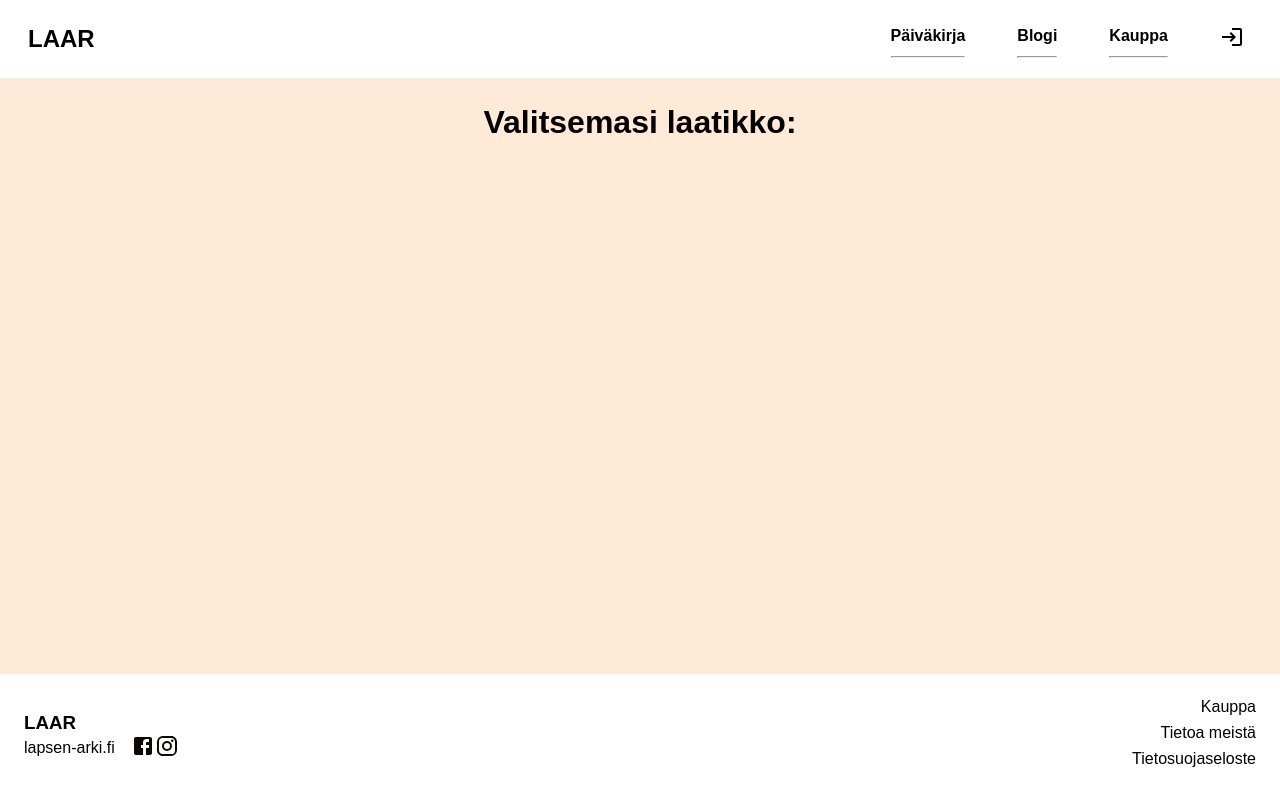
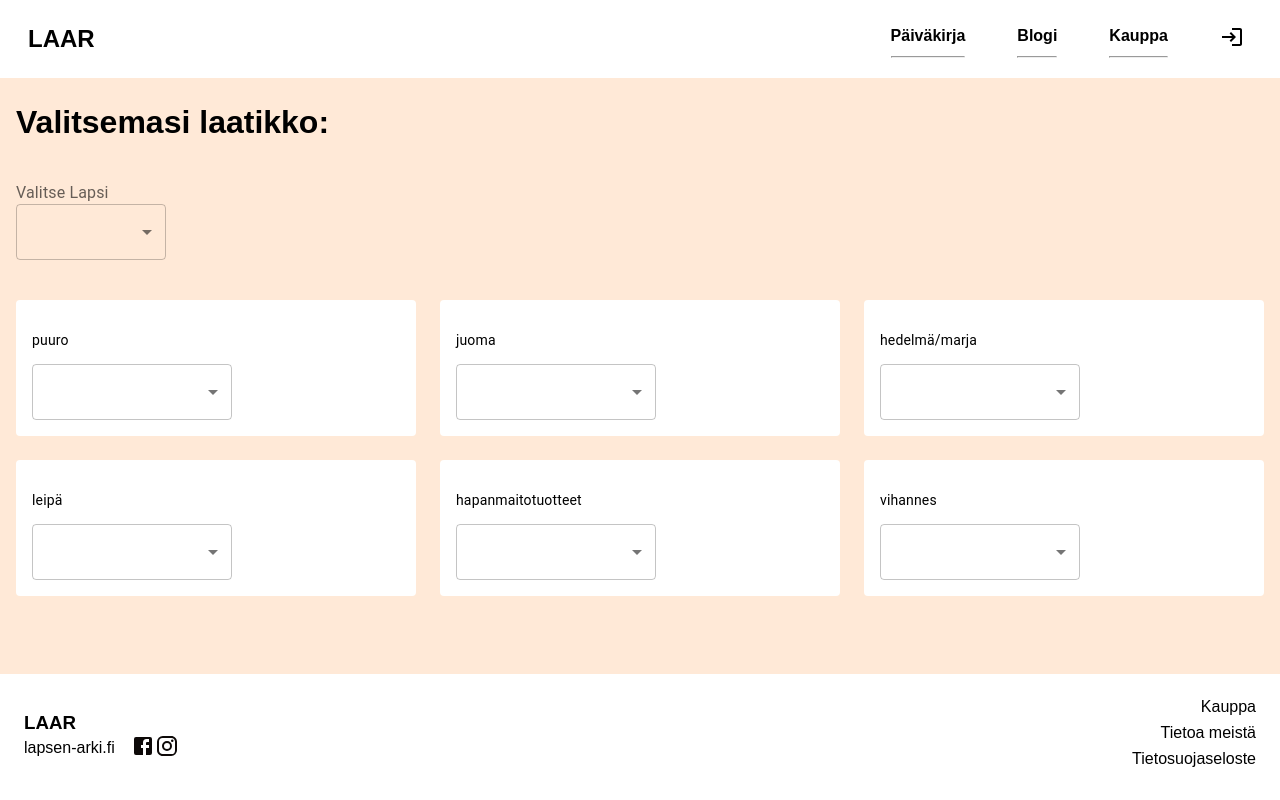
Before and after one commit to Lapsen-Arki/LAAR2, a React (Vite) app in the folder frontend/: page /choices in a window 1280 px wide. Built offline with nearby package versions, Linux system fonts and the light colour scheme.

Commit message:
index/TB sivu valmis

```diff
--- a/frontend/src/components/index/nameDropDown.tsx
+++ b/frontend/src/components/index/nameDropDown.tsx
@@ -17,7 +17,7 @@ export default function NameDropDown() {
       // Fetch the children's names and ages here
       // Later fetching also each child's allergies if adding the
       // feature later
-      const listOfNames = ["fetching", "the", "names", "here"];
+      const listOfNames = ["fetching", "the", "childProfileNames", "here"];
 
       setchildNames(listOfNames);
     } else {
@@ -28,7 +28,9 @@ export default function NameDropDown() {
 
   return (
     <>
-      <Box sx={{ display: "flex-1", justifyContent: "flex-start", mt: 5 }}>
+      <Box
+        sx={{ display: "flex-1", justifyContent: "flex-start", mt: 5, mb: 5 }}
+      >
         <InputLabel id="preview-target-label">Valitse Lapsi</InputLabel>
         <Select
           labelId="preview-target-label"
--- a/frontend/src/views/choices.tsx
+++ b/frontend/src/views/choices.tsx
@@ -1,4 +1,6 @@
 import { useLocation } from "react-router-dom";
+import NameDropDown from "../components/index/nameDropDown";
+import TimeBlockPreview from "./oldPages/TimeBlockPreview";
 
 export default function ChoicesPage() {
   const location = useLocation();
@@ -7,6 +9,8 @@ export default function ChoicesPage() {
   return (
     <>
       <h1>Valitsemasi laatikko: {renderIdentifier}</h1>
+      <NameDropDown />
+      <TimeBlockPreview />
     </>
   );
 }
--- a/frontend/src/views/oldPages/TimeBlockPreview.tsx
+++ b/frontend/src/views/oldPages/TimeBlockPreview.tsx
@@ -1,6 +1,6 @@
 import React from "react";
 import { useState } from "react";
-import "../styles/timeBlocking.css";
+import "../../styles/timeBlocking.css";
 import { styled } from "@mui/material/styles";
 import Box from "@mui/material/Box";
 import Grid from "@mui/material/Grid";
```
